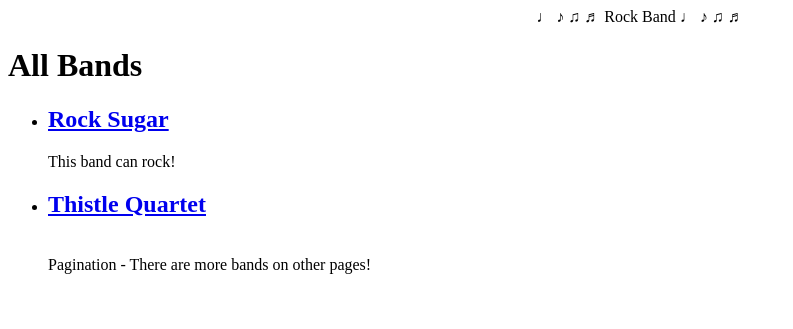
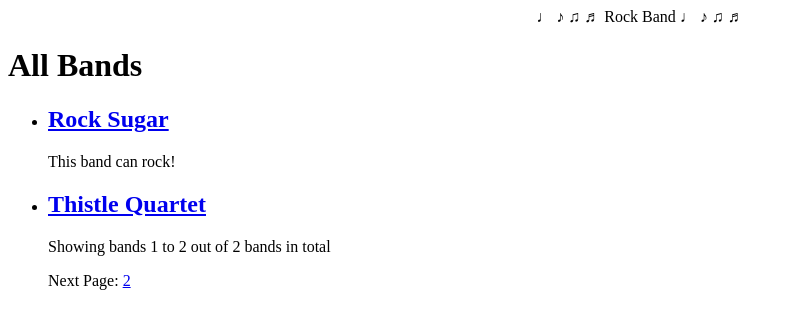
Before and after one commit to AlanCoding/Example-Django-App, a Django app: a page that uses demo/templates/bands/band_listing.html in a window 1280 px wide. Shown: the top 329 px of the page, without its empty margins (0-793 px from the left). Run offline with Django 3.2, Linux system fonts and the light colour scheme; data comes from the database, SQL or seed files in the repository.

Commit message:
pagination and querystrings

```diff
--- a/demo/rockband/rocking_urls.py
+++ b/demo/rockband/rocking_urls.py
@@ -2,9 +2,7 @@
 from rockband import views as rocking_views
 
 urlpatterns = [
-    url(r'^$', rocking_views.band_listing, name='band-list'),
+    url(r'^$', rocking_views.BandList.as_view(), name='band-list'),
     url(r'^oldest/$', rocking_views.OldestBands.as_view(), name='band-list'),
-    url(r'^exception/$', rocking_views.raise_exception),
     url(r'^(?P<pk>[0-9]+)/$', rocking_views.BandDetailView.as_view(), name='band-detail'),
-    # url(r'^bands/search/$', rocking_views.band_search, name='band-search'),
 ]
--- a/demo/rockband/views.py
+++ b/demo/rockband/views.py
@@ -2,25 +2,46 @@
 from django.views.generic.detail import DetailView
 from django.views.generic import ListView
 from django.db.models import Avg
-from django.shortcuts import get_object_or_404
+# from django.shortcuts import get_object_or_404
 
 from rockband import models
 
 ## -- Old function-style views --
-def band_listing(request):
-    """A view of all bands."""
-    print("IP Address for debug-toolbar: " + request.META['REMOTE_ADDR'])
-    bands = models.Band.objects.all()
-    return render(request, 'bands/band_listing.html', {'bands': bands})
+# def band_listing(request):
+#     """A view of all bands."""
+#     print("IP Address for debug-toolbar: " + request.META['REMOTE_ADDR'])
+#     bands = models.Band.objects.all()
+#     return render(request, 'bands/band_listing.html', {'bands': bands})
 
 
 # def band_detail(request, d):
 #     band = get_object_or_404(Band, pk=d)
 #     return render(request, 'bands/band_detail.html', {'band': band})
 
+class BandListView(ListView):
 
-def raise_exception(request):
-    raise Exception()
+
+    def get_queryset(self):
+        """
+        Allow for filtering bands based on whether the querystring 'name'
+        occurs in the band's name.
+        example pattern: http://bandapp.com/bands/?name=quartet
+        """
+        qs = super(BandListView, self).get_queryset()
+        name = self.request.GET.get('name', None)
+        if name:
+            qs = qs.filter(name__icontains=name)
+        return qs
+
+    def get_paginate_by(self, queryset, *args, **kwargs):
+        """
+        Allow for custom pagination based on URL in querystring
+        example pattern: http://bandapp.com/bands/?paginate_by=2&page=2
+        """
+        page_size = self.request.GET.get('paginate_by', None)
+        if not page_size:
+            page_size = super(BandListView, self).get_paginate_by(queryset)
+        return page_size
 
 
 class BandDetailView(DetailView):
@@ -29,7 +50,15 @@
     template_name = 'bands/band_detail.html'
     model = models.Band
 
-class OldestBands(ListView):
+
+class BandList(BandListView):
+
+    model = models.Band
+    context_object_name = 'bands'
+    template_name = 'bands/band_listing.html'
+
+
+class OldestBands(BandListView):
 
     context_object_name = 'bands'
     template_name = 'bands/band_listing.html'
--- a/demo/templates/bands/band_listing.html
+++ b/demo/templates/bands/band_listing.html
@@ -10,7 +10,18 @@
   </li>
 {% endfor %}
 {% if is_paginated %}
-<br />Pagination - There are more bands on other pages!<br />
+    <p>Showing bands {{ page_obj.start_index }} to {{ page_obj.end_index }}
+        out of {{ bands.count }} bands in total</p>
+    {% if page_obj.has_previous %}
+        <p>Last Page: <a href="?page={{ page_obj.previous_page_number }}">
+            {{ page_obj.previous_page_number }}</a></p>
+    {% endif %}
+    {% if page_obj.has_next %}
+        <p>Next Page: <a href="?page={{ page_obj.next_page_number }}">
+            {{ page_obj.next_page_number }}</a></p>
+    {% endif %}
+{% else %}
+    <p>Showing all {{ bands.count }} bands
 {% endif %}
 </ul>
 {% endblock %}
```
Also changed, not shown: demo/movies/tests/test_datetime.py (+1 -2 lines).
